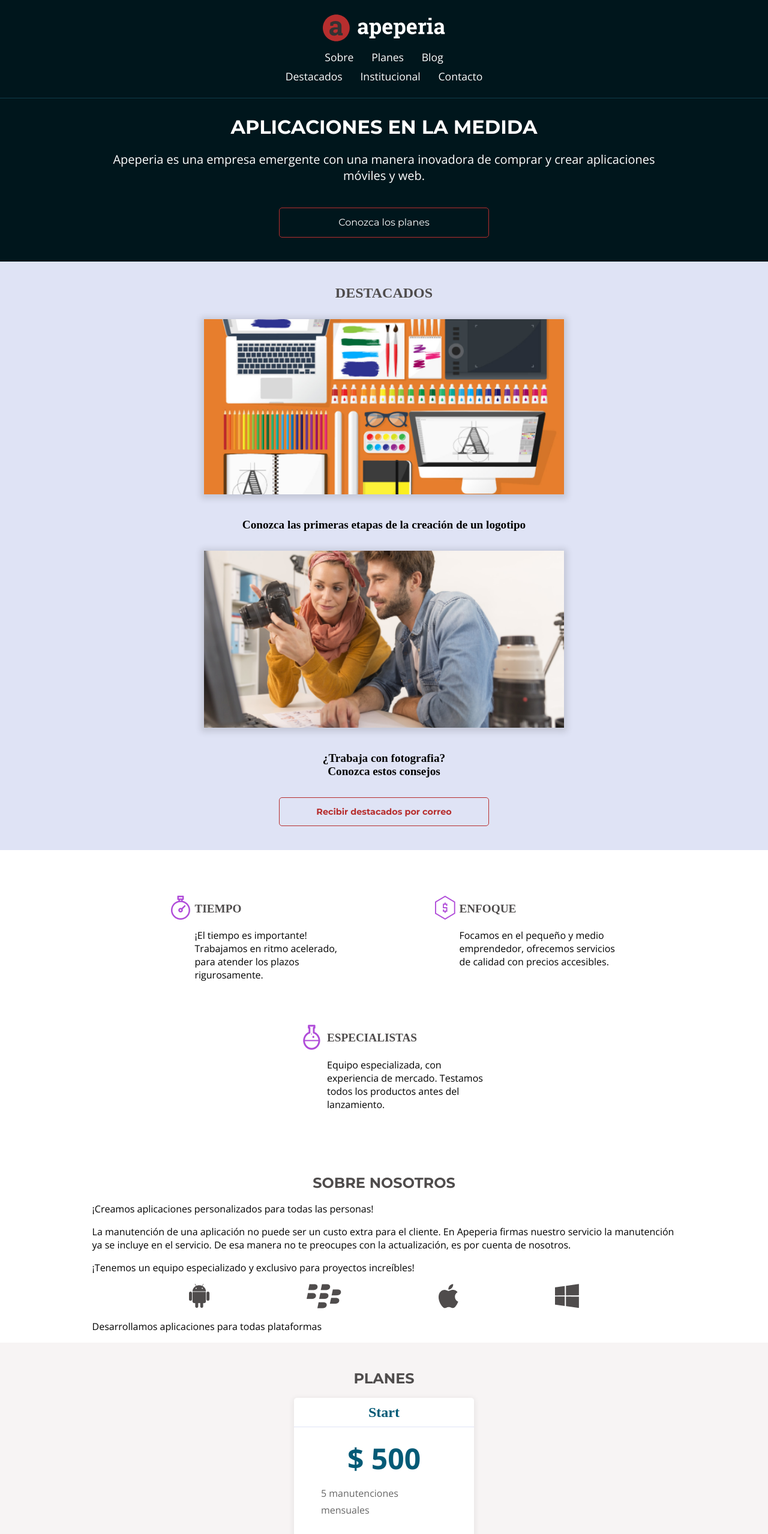
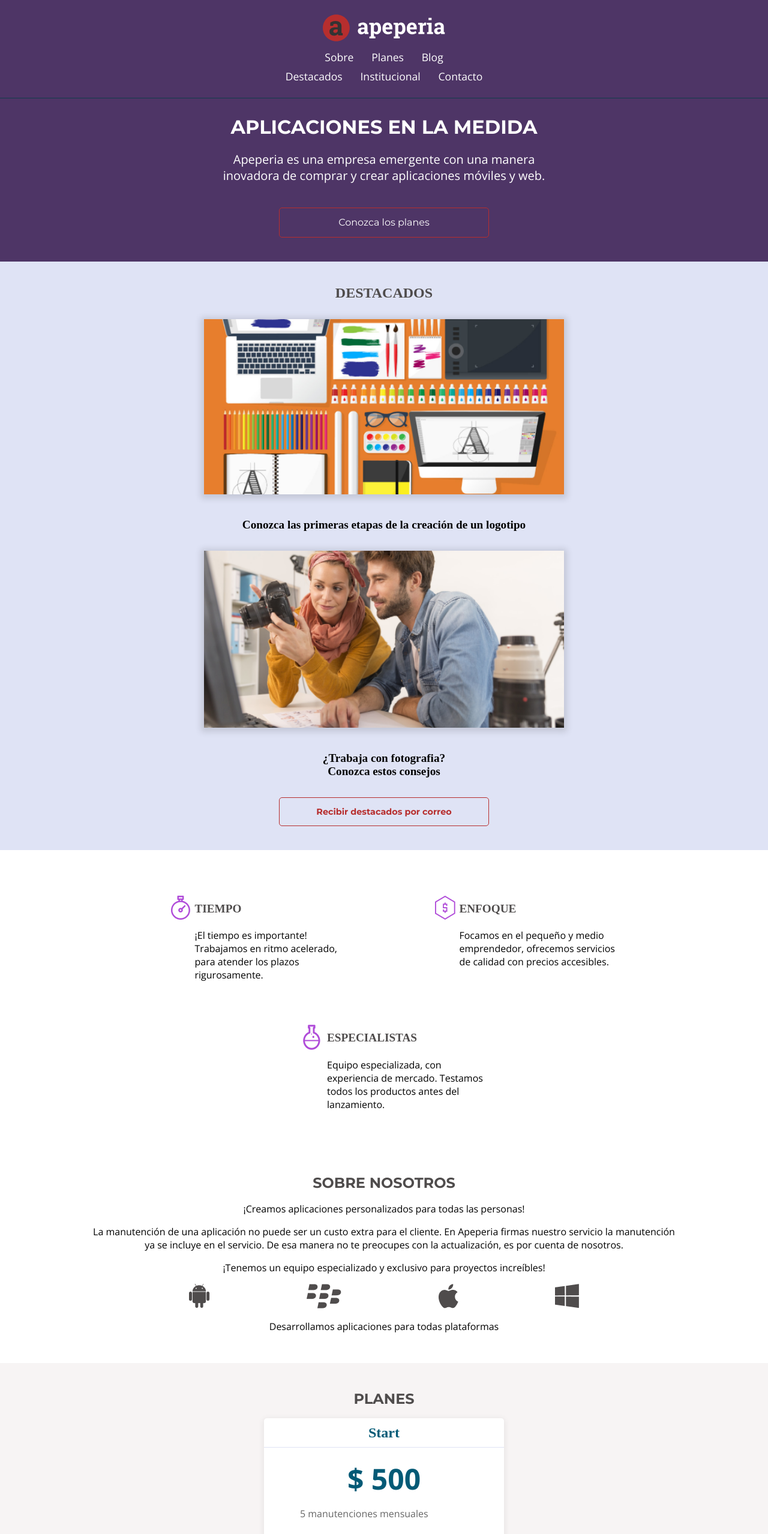
Before and after one commit to ivannagles/responsive_layouts, a plain HTML site: page index.html in a window 1280 px wide. Shown: the top 2557 px of the page at 60% size. Drawn offline with nearby package versions, Linux system fonts and the light colour scheme; files whose address does not match are found by name.

Commit message:
Finalizando Media Query para tablet 768px

```diff
--- a/css/institucional.css
+++ b/css/institucional.css
@@ -49,3 +49,13 @@
 .institucional__video {
     width: 100vw;
 }
+
+@media screen and (min-width: 768px) {
+    .institucional__contacto-email {
+        display: inline-block;
+    }
+
+    .institucional__video {
+        width: 100%;
+    }
+}
--- a/css/llamada.css
+++ b/css/llamada.css
@@ -31,3 +31,18 @@
 .llamada__boton {
     width: 100%;
 }
+
+@media screen and (min-width:768px) {
+    .llamada {
+        background-color: rgb(78, 53, 102);
+            }
+
+    .llamada__texto {
+        max-width: 600px;
+    }
+
+    .sobre_nosotros__contenido {
+         text-align: center;
+         margin-bottom: 50px;
+    }
+}
--- a/css/planes.css
+++ b/css/planes.css
@@ -104,3 +104,9 @@
 .tarjetas__boton--mega {
     border-color: var(--planes-card-mega);
 }
+
+@media screen and (min-width: 768px) {
+    .tarjetas {
+        min-width: 400px;
+    }
+}
```
Also changed, not shown: index.html (+2 -1 lines).
